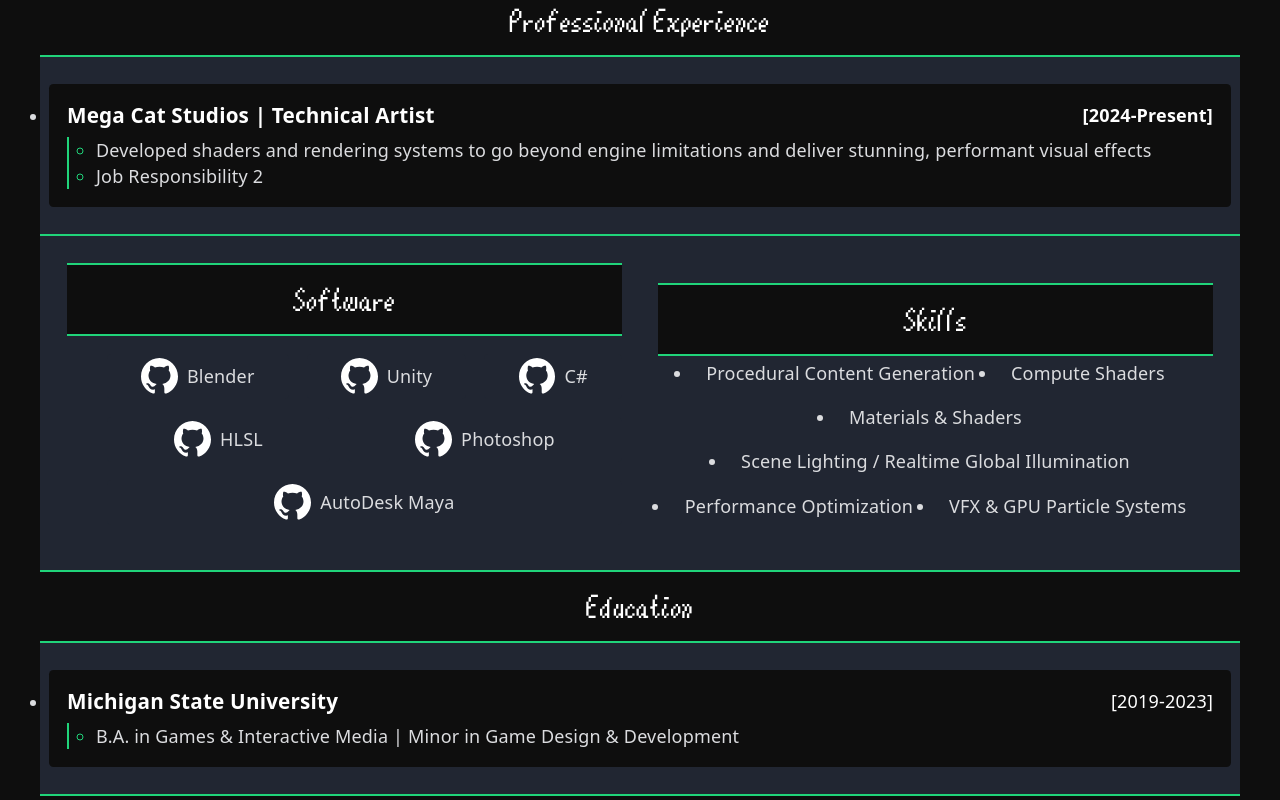
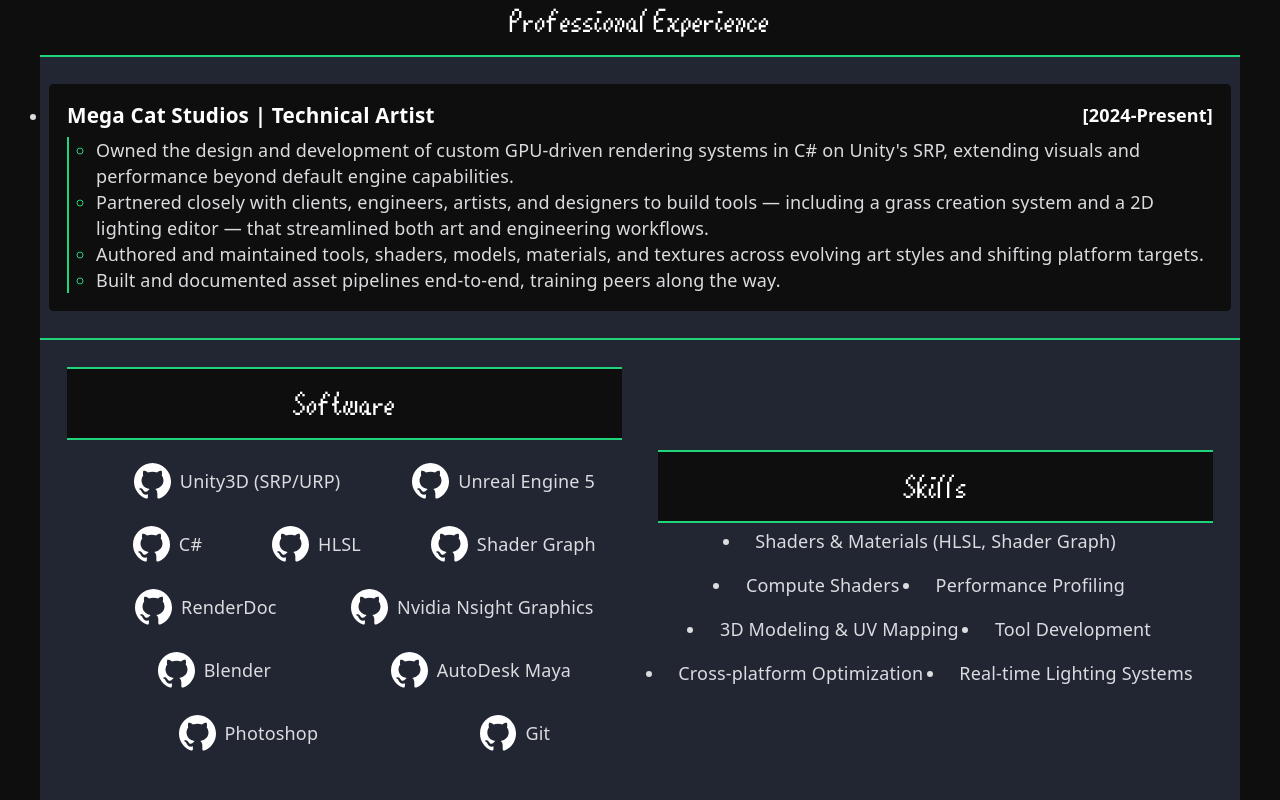
Before and after one commit to JLatte64/portfolio, a React (Vite) app: page /portfolio/about in a window 1280 px wide. Shown: the part 460-1260 px from the top of the page. Built offline with nearby package versions, Linux system fonts and the light colour scheme.

Commit message:
- Filled in portfolio content

```diff
--- a/src/data/myinfo.json
+++ b/src/data/myinfo.json
@@ -6,14 +6,14 @@
       "mediaType": "image",
       "content": {
         "src": "herophoto.png",
-        "alt": ""
+        "alt": "A high-resolution profile photo of Jordan Latta."
       }
     },
     "aboutPhoto": {
       "mediaType": "image",
       "content": {
         "src": "herophoto.png",
-        "alt": ""
+        "alt": "A high-resolution profile photo of Jordan Latta."
       }
     },
     "jobTitle": "Technical Artist",
@@ -56,18 +56,21 @@
           "jobTitle": "Technical Artist",
           "timeframe": "2024-Present",
           "responsibilities": [
-            "Developed shaders and rendering systems to go beyond engine limitations and deliver stunning, performant visual effects",
-            "Job Responsibility 2"
+            "Owned the design and development of custom GPU-driven rendering systems in C# on Unity's SRP, extending visuals and performance beyond default engine capabilities.",
+            "Partnered closely with clients, engineers, artists, and designers to build tools — including a grass creation system and a 2D lighting editor — that streamlined both art and engineering workflows.",
+            "Authored and maintained tools, shaders, models, materials, and textures across evolving art styles and shifting platform targets.",
+            "Built and documented asset pipelines end-to-end, training peers along the way."
           ]
         }
       ],
       "skills": [
-        "Procedural Content Generation",
+        "Shaders & Materials (HLSL, Shader Graph)",
         "Compute Shaders",
-        "Materials & Shaders",
-        "Scene Lighting / Realtime Global Illumination",
-        "Performance Optimization",
-        "VFX & GPU Particle Systems"
+        "Performance Profiling",
+        "3D Modeling & UV Mapping",
+        "Tool Development",
+        "Cross-platform Optimization",
+        "Real-time Lighting Systems"
       ],
       "pdf": {
         "mediaType": "pdf",
@@ -84,12 +87,12 @@
       {
         "type": "image",
         "iconFilename": "GitHub_Invertocat_White.svg",
-        "ariaLabel": "Blender"
+        "ariaLabel": "Unity3D (SRP/URP)"
       },
       {
         "type": "image",
         "iconFilename": "GitHub_Invertocat_White.svg",
-        "ariaLabel": "Unity"
+        "ariaLabel": "Unreal Engine 5"
       },
       {
         "type": "image",
@@ -104,12 +107,37 @@
       {
         "type": "image",
         "iconFilename": "GitHub_Invertocat_White.svg",
+        "ariaLabel": "Shader Graph"
+      },
+      {
+        "type": "image",
+        "iconFilename": "GitHub_Invertocat_White.svg",
+        "ariaLabel": "RenderDoc"
+      },
+      {
+        "type": "image",
+        "iconFilename": "GitHub_Invertocat_White.svg",
+        "ariaLabel": "Nvidia Nsight Graphics"
+      },
+      {
+        "type": "image",
+        "iconFilename": "GitHub_Invertocat_White.svg",
+        "ariaLabel": "Blender"
+      },
+      {
+        "type": "image",
+        "iconFilename": "GitHub_Invertocat_White.svg",
+        "ariaLabel": "AutoDesk Maya"
+      },
+      {
+        "type": "image",
+        "iconFilename": "GitHub_Invertocat_White.svg",
         "ariaLabel": "Photoshop"
       },
       {
         "type": "image",
         "iconFilename": "GitHub_Invertocat_White.svg",
-        "ariaLabel": "AutoDesk Maya"
+        "ariaLabel": "Git"
       }
     ]
   }
--- a/src/data/projects.json
+++ b/src/data/projects.json
@@ -4,21 +4,21 @@
       "mediaType": "image",
       "content": {
         "src": "god-of-war-sons-of-sparta/showcaseMedia/screenshot5.png",
-        "alt": ""
+        "alt": "Hero Showcase Slide 1"
       }
     },
     {
       "mediaType": "image",
       "content": {
         "src": "god-of-war-sons-of-sparta/showcaseMedia/screenshot4.png",
-        "alt": ""
+        "alt": "Hero Showcase Slide 2"
       }
     },
     {
       "mediaType": "image",
       "content": {
         "src": "god-of-war-sons-of-sparta/showcaseMedia/screenshot1.png",
-        "alt": ""
+        "alt": "Hero Showcase Slide 3"
       }
     }
   ],
@@ -29,7 +29,7 @@
         "mediaType": "image",
         "content": {
           "src": "god-of-war-sons-of-sparta/thumbnail.png",
-          "alt": "God of War: Sons of Sparta Thumbnail"
+          "alt": "God of War: Sons of Sparta Project Thumbnail"
         }
       },
       "tags": ["tech art"],
@@ -42,47 +42,43 @@
           "mediaType": "image",
           "content": {
             "src": "god-of-war-sons-of-sparta/showcaseMedia/screenshot0.png",
-            "alt": ""
-          },
-          "caption": "aaasdfnsdhfjkdshfjsdkhfkjshdfkjdshfksdhfjkskdhfjksfksdfhkjhsdkfkhdjsfhjksdfhdksjf"
+            "alt": "God of War Screenshot 1"
+          }
         },
         {
           "mediaType": "image",
           "content": {
             "src": "god-of-war-sons-of-sparta/showcaseMedia/screenshot1.png",
-            "alt": ""
-          },
-          "caption": "aaasdfnsdhfjkdshfjsdkhfkjshdfkjdshfksdhfjkskdhfjksfksdfhkjhsdkfkhdjsfhjksdfhdksjf"
+            "alt": "God of War Screenshot 2"
+          }
         },
         {
           "mediaType": "image",
           "content": {
             "src": "god-of-war-sons-of-sparta/showcaseMedia/screenshot2.png",
-            "alt": ""
+            "alt": "God of War Screenshot 3"
           },
-          "caption": "aaasdfnsdhfjkdshfjsdkhfkjshdfkjdshfksdhfjkskdhfjksfksdfhkjhsdkfkhdjsfhjksdfhdksjf"
+          "caption": ""
         },
         {
           "mediaType": "image",
           "content": {
             "src": "god-of-war-sons-of-sparta/showcaseMedia/screenshot3.png",
-            "alt": ""
-          },
-          "caption": "aaasdfnsdhfjkdshfjsdkhfkjshdfkjdshfksdhfjkskdhfjksfksdfhkjhsdkfkhdjsfhjksdfhdksjf"
+            "alt": "God of War Screenshot 4"
+          }
         },
         {
           "mediaType": "image",
           "content": {
             "src": "god-of-war-sons-of-sparta/showcaseMedia/screenshot4.png",
-            "alt": ""
-          },
-          "caption": "aaasdfnsdhfjkdshfjsdkhfkjshdfkjdshfksdhfjkskdhfjksfksdfhkjhsdkfkhdjsfhjksdfhdksjf"
+            "alt": "God of War Screenshot 5"
+          }
         },
         {
           "mediaType": "image",
           "content": {
             "src": "god-of-war-sons-of-sparta/showcaseMedia/screenshot5.png",
-            "alt": ""
+            "alt": "God of War Screenshot 6"
           },
           "caption": "aaasdfnsdhfjkdshfjsdkhfkjshdfkjdshfksdhfjkskdhfjksfksdfhkjhsdkfkhdjsfhjksdfhdksjf"
         }
@@ -93,31 +89,30 @@
           "sectionMedia": [
             {
               "mediaType": "paragraph",
-              "content": "This system uses the stencil buffer, multiple custom render targets, custom shaders and extensions to Unity's Scriptable Render Pipeline (SRP) to allow for 256 individually-lit sprite layers."
+              "content": "Built a custom 2D lighting pipeline to fix a CPU bottleneck in Unity's default system, which choked under hundreds of lights. Gives artists 256 individually-lit sprite layers with negligible CPU cost on PS5 — even with hundreds of lights in a scene."
             },
             {
               "mediaType": "list",
               "content": [
-                "Developed a custom lighting system to go beyond engine limitations and give artists 256 individual sprite layers to light",
-                "Developed 13 key environment shaders - running water, swaying foliage, dynamic lights",
-                "Developed the key shader-base underpinning environments and characters"
+                "<b>Lighting:</b> Stencil-buffer bit encoding isolates each light to its sprite layer",
+                "<b>Tooling:</b> Built an in-editor tool to serve a team of 20+ lighting artists; enables authoring/placing lights with no code",
+                "<b>Optimization:</b> All lights/shadows instanced to one draw call per blend mode; GPU & CPU cost effectively flat regardless of light count"
               ]
             }
           ]
         },
         {
-          "sectionHeading": "Custom Sprite Shader Suite",
+          "sectionHeading": "Environment & Character Sprite Shaders",
           "sectionMedia": [
             {
               "mediaType": "paragraph",
-              "content": "This system uses the stencil buffer, multiple custom render targets, custom shaders and extensions to Unity's Scriptable Render Pipeline (SRP) to allow for 256 individually-lit sprite layers."
+              "content": "Authored 13+ production-ready sprite shaders underpinning character/environment interaction with the lighting system, as well as procedural surface effects across both."
             },
             {
               "mediaType": "list",
               "content": [
-                "Developed a custom lighting system to go beyond engine limitations and give artists 256 individual sprite layers to light",
-                "Developed 13 key environment shaders - running water, swaying foliage, dynamic lights",
-                "Developed the key shader-base underpinning environments and characters"
+                "<b>Shaders:</b> Pixel-perfect running water, foliage, screen-space reflections, directional lights",
+                "<b>Optimization:</b> All sprite shaders use instancing or SRP Batcher to minimize batch & draw call count on <i>PS5</i>"
               ]
             }
           ]
@@ -130,7 +125,7 @@
         "mediaType": "image",
         "content": {
           "src": "backyard-baseball/thumbnail.png",
-          "alt": "Backyard Baseball Thumbnail"
+          "alt": "Backyard Baseball Project Thumbnail"
         }
       },
       "tags": ["tech art"],
@@ -143,14 +138,14 @@
           "mediaType": "image",
           "content": {
             "src": "backyard-baseball/showcaseMedia/screenshot0.png",
-            "alt": ""
+            "alt": "Backyard Baseball Screenshot 1"
           }
         },
         {
           "mediaType": "image",
           "content": {
             "src": "backyard-baseball/showcaseMedia/screenshot1.png",
-            "alt": ""
+            "alt": "Backyard Baseball Screenshot 2"
           }
         }
       ],
@@ -160,23 +155,24 @@
           "sectionMedia": [
             {
               "mediaType": "paragraph",
-              "content": "We needed grass that went beyond simple turf. Since the camera is pulled in closer, it needed to be high-quality, even up close. We needed it to scale across PC and Mobile platforms (Nintendo Switch). To solve this issue, I:"
+              "content": "Led R&D on a scalable GPU-driven grass system for close-up-quality stadium turf with a nostalgic look. Renders 1M+ triangles in a single draw call at ~5ms render cost on <i>Nintendo Switch</i>."
             },
             {
               "mediaType": "list",
               "content": [
-                "Developed a custom lighting system to go beyond engine limitations and give artists 256 individual sprite layers to light",
-                "Developed 13 key environment shaders - running water, swaying foliage, dynamic lights",
-                "Developed the key shader-base underpinning environments and characters"
+                "<b>Culling:</b> A <code>ComputeShader</code> generates and culls instances using a Morton-ordered, groupshared-cached grid; async, double-buffered CPU <-> GPU transfer avoids pipeline stalls, profiled with <i>Nvidia Nsight Graphics</i>",
+                "<b>Rendering:</b> Custom low-overhead hook into <code>Camera.Render</code> drives per-camera culling; <i>Shader Graph</i> shader derives color/height from a world-space LUT instead of per-blade textures (3 lookups, ~128 tris per blade)",
+                "<b>Tooling:</b> Modeled/UV'd all grass in <i>Blender</i>; built an in-editor tool for artists to hand-paint per-stadium color/height LUTs"
               ]
-            },
+            }
+          ]
+        },
+        {
+          "sectionHeading": "Memory & Draw Call Optimization",
+          "sectionMedia": [
             {
-              "mediaType": "image",
-              "content": {
-                "src": "god-of-war-sons-of-sparta/showcaseMedia/screenshot4.png",
-                "alt": ""
-              },
-              "enableLightbox": "true"
+              "mediaType": "paragraph",
+              "content": "Worked cross-department with Level Design to combine environment meshes, Materials, and textures across the project to fit within <i>Nintendo Switch</i> memory budgets — cutting batch count by 50% and memory usage by 75%."
             }
           ]
         }
```
Also changed, not shown: src/components/styles/projectModal.css (+9 -5 lines).
